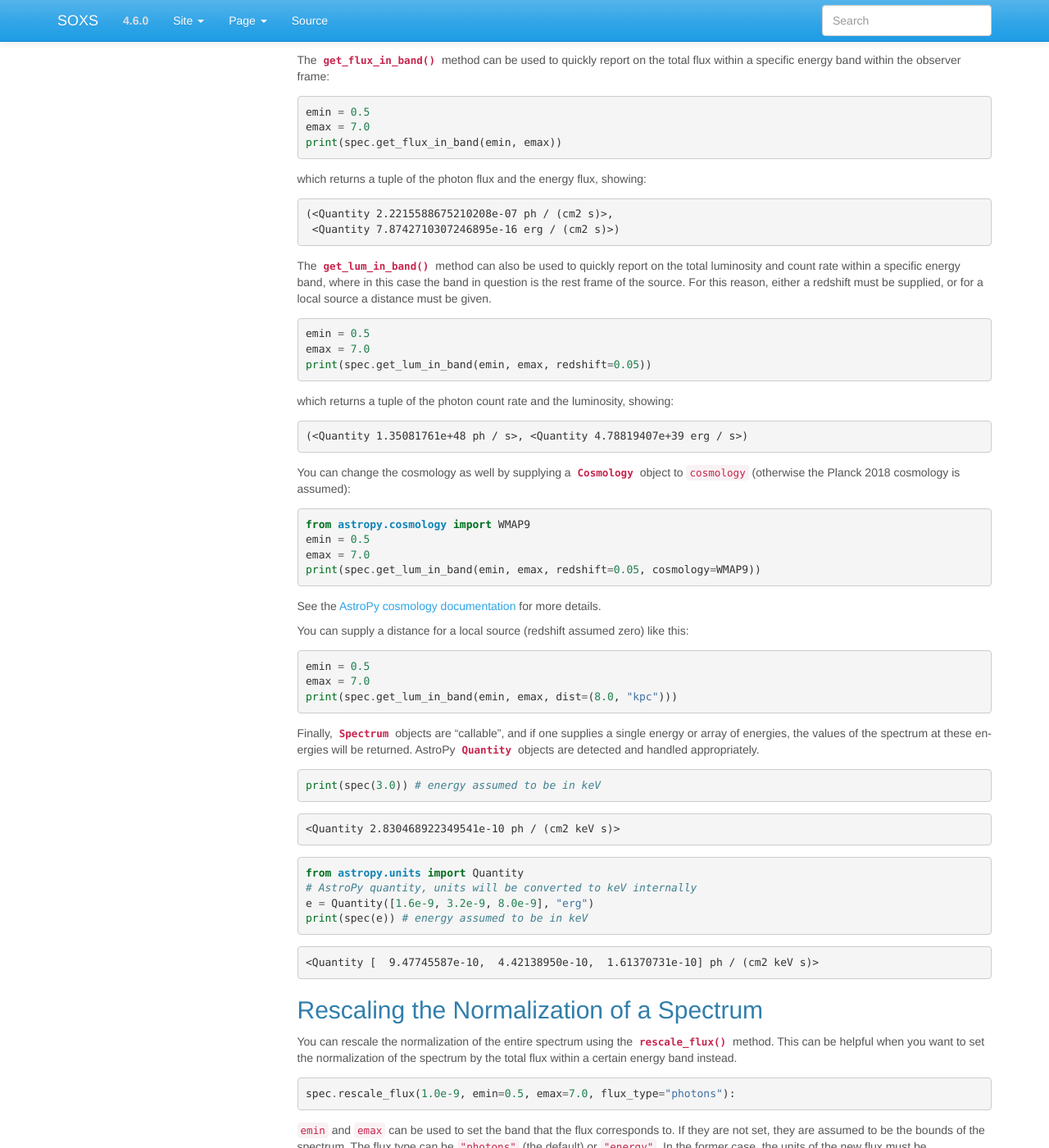
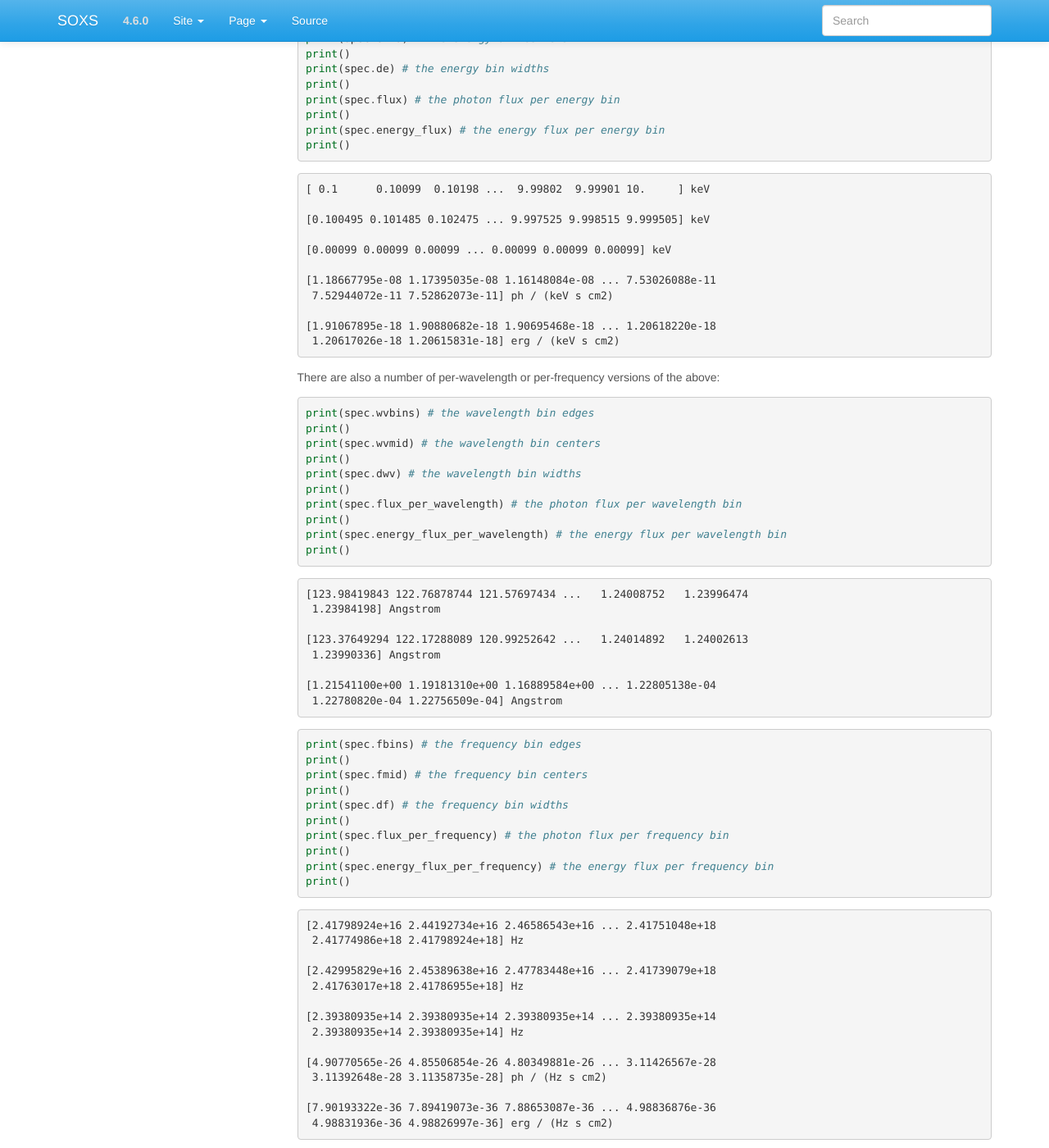
Before and after one commit to lynx-x-ray-observatory/soxs, a Sphinx documentation site: the page built from doc/source/users_guide/spectra.rst, in a window 1280 px wide and 1400 px high, scrolled down 2794 px. Shown: the whole window at 82% size. Built offline with Sphinx 7.4.7, drawn with Linux system fonts in a browser that asks for light colours; some of the changed text lies outside the part shown.

Commit message:
Some docs

```diff
--- a/doc/source/configuration.rst
+++ b/doc/source/configuration.rst
@@ -17,11 +17,12 @@ customization in the configuration file:
     soxs_data_dir = /does/not/exist # The path to instrument files and APEC tables
     abund_table = angr # The abundance table to use for APEC thermal spectra
     apec_vers = 3.0.9 # The default version of APEC to use
-    spex_vers = 3.06.01 # The default version of SPEX to use
+    spex_vers = 3.07.03 # The default version of SPEX to use
     bkgnd_nH = 0.018 # neutral hydrogen column for backgrounds, units of 1e22 cm**-2
     bkgnd_absorb_model = tbabs # absorption model, currently either wabs or tbabs
     frgnd_spec_model = default # foreground spectrum model, currently either default or halosat
     frgnd_velocity = 0.0 # velocity broadening parameter for the hot halo components of the foreground model
+    frgnd_abund = 1.0 # abundance parameter for the hot halo components of the foreground model
 
 If ``soxs_data_dir`` is not set in the configuration file, or is
 set to an invalid directory, a default directory will be chosen:
--- a/doc/source/users_guide/background.rst
+++ b/doc/source/users_guide/background.rst
@@ -59,9 +59,9 @@ based on HaloSat observations:
 
 In either case, the background is diffuse and uniformly fills the entire field of
 view of the instrument you choose to simulate. The absorption model, neutral hydrogen
-column density, or the APEC version for the background can be changed. One can also
-add velocity broadening to the emission lines for the hot halo components. For more
-information, see :ref:`config`.
+column density, the abundance for the hot halo components, or the APEC version for the
+foreground can be changed. One can also add velocity broadening to the emission lines
+for the hot halo components. For more information, see :ref:`config`.
 
 .. note::
 
--- a/doc/source/users_guide/spectra.rst
+++ b/doc/source/users_guide/spectra.rst
@@ -176,6 +176,103 @@ You can also multiply a spectrum by a constant float number or divide it by one:
 
     spec3 = 6.0*spec2
     spec4 = spec1/4.4
+
+
+.. _spec-attribs:
+
+Attributes of Spectrum Objects
+------------------------------
+
+The :class:`~soxs.spectra.Spectrum` object has a number of unitful attributes
+which may be helpful for the end-user, which are shown here.
+
+.. code-block:: python
+
+    from soxs import Spectrum
+
+    spec = Spectrum.from_powerlaw(1.1, 0.05, 1.0e-9, 0.1, 10.0, 10000)
+
+    print(spec.ebins) # the energy bin edges
+    print()
+    print(spec.emid) # the energy bin centers
+    print()
+    print(spec.de) # the energy bin widths
+    print()
+    print(spec.flux) # the photon flux per energy bin
+    print()
+    print(spec.energy_flux) # the energy flux per energy bin
+    print()
+
+.. code-block:: pycon
+
+    [ 0.1      0.10099  0.10198 ...  9.99802  9.99901 10.     ] keV
+
+    [0.100495 0.101485 0.102475 ... 9.997525 9.998515 9.999505] keV
+
+    [0.00099 0.00099 0.00099 ... 0.00099 0.00099 0.00099] keV
+
+    [1.18667795e-08 1.17395035e-08 1.16148084e-08 ... 7.53026088e-11
+     7.52944072e-11 7.52862073e-11] ph / (keV s cm2)
+
+    [1.91067895e-18 1.90880682e-18 1.90695468e-18 ... 1.20618220e-18
+     1.20617026e-18 1.20615831e-18] erg / (keV s cm2)
+
+There are also a number of per-wavelength or per-frequency versions of the
+above:
+
+.. code-block:: python
+
+    print(spec.wvbins) # the wavelength bin edges
+    print()
+    print(spec.wvmid) # the wavelength bin centers
+    print()
+    print(spec.dwv) # the wavelength bin widths
+    print()
+    print(spec.flux_per_wavelength) # the photon flux per wavelength bin
+    print()
+    print(spec.energy_flux_per_wavelength) # the energy flux per wavelength bin
+    print()
+
+.. code-block:: pycon
+
+    [123.98419843 122.76878744 121.57697434 ...   1.24008752   1.23996474
+     1.23984198] Angstrom
+
+    [123.37649294 122.17288089 120.99252642 ...   1.24014892   1.24002613
+     1.23990336] Angstrom
+
+    [1.21541100e+00 1.19181310e+00 1.16889584e+00 ... 1.22805138e-04
+     1.22780820e-04 1.22756509e-04] Angstrom
+
+.. code-block:: python
+
+    print(spec.fbins) # the frequency bin edges
+    print()
+    print(spec.fmid) # the frequency bin centers
+    print()
+    print(spec.df) # the frequency bin widths
+    print()
+    print(spec.flux_per_frequency) # the photon flux per frequency bin
+    print()
+    print(spec.energy_flux_per_frequency) # the energy flux per frequency bin
+    print()
+
+.. code-block:: pycon
+
+    [2.41798924e+16 2.44192734e+16 2.46586543e+16 ... 2.41751048e+18
+     2.41774986e+18 2.41798924e+18] Hz
+
+    [2.42995829e+16 2.45389638e+16 2.47783448e+16 ... 2.41739079e+18
+     2.41763017e+18 2.41786955e+18] Hz
+
+    [2.39380935e+14 2.39380935e+14 2.39380935e+14 ... 2.39380935e+14
+     2.39380935e+14 2.39380935e+14] Hz
+
+    [4.90770565e-26 4.85506854e-26 4.80349881e-26 ... 3.11426567e-28
+     3.11392648e-28 3.11358735e-28] ph / (Hz s cm2)
+
+    [7.90193322e-36 7.89419073e-36 7.88653087e-36 ... 4.98836876e-36
+     4.98831936e-36 4.98826997e-36] erg / (Hz s cm2)
 
 .. _band-ops:
 
```
